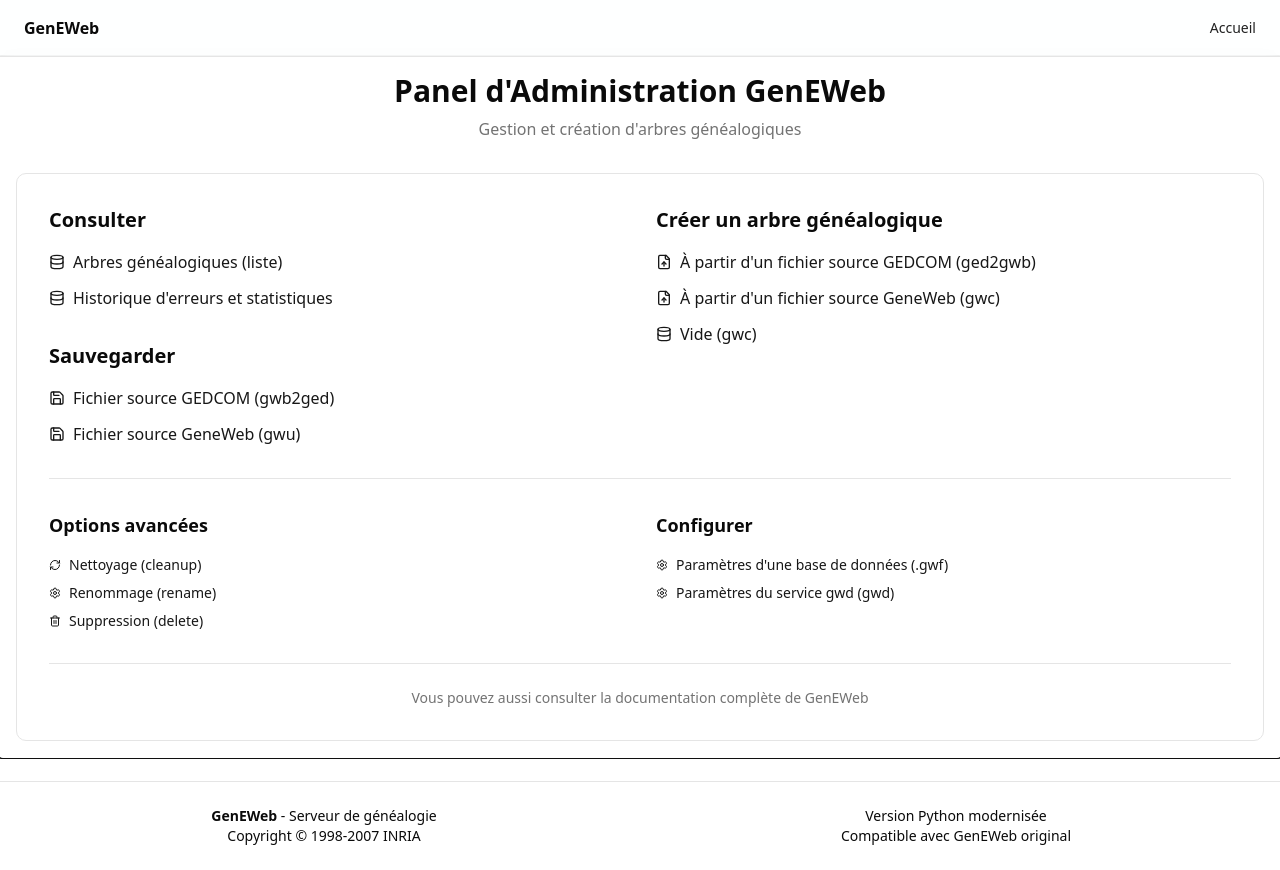
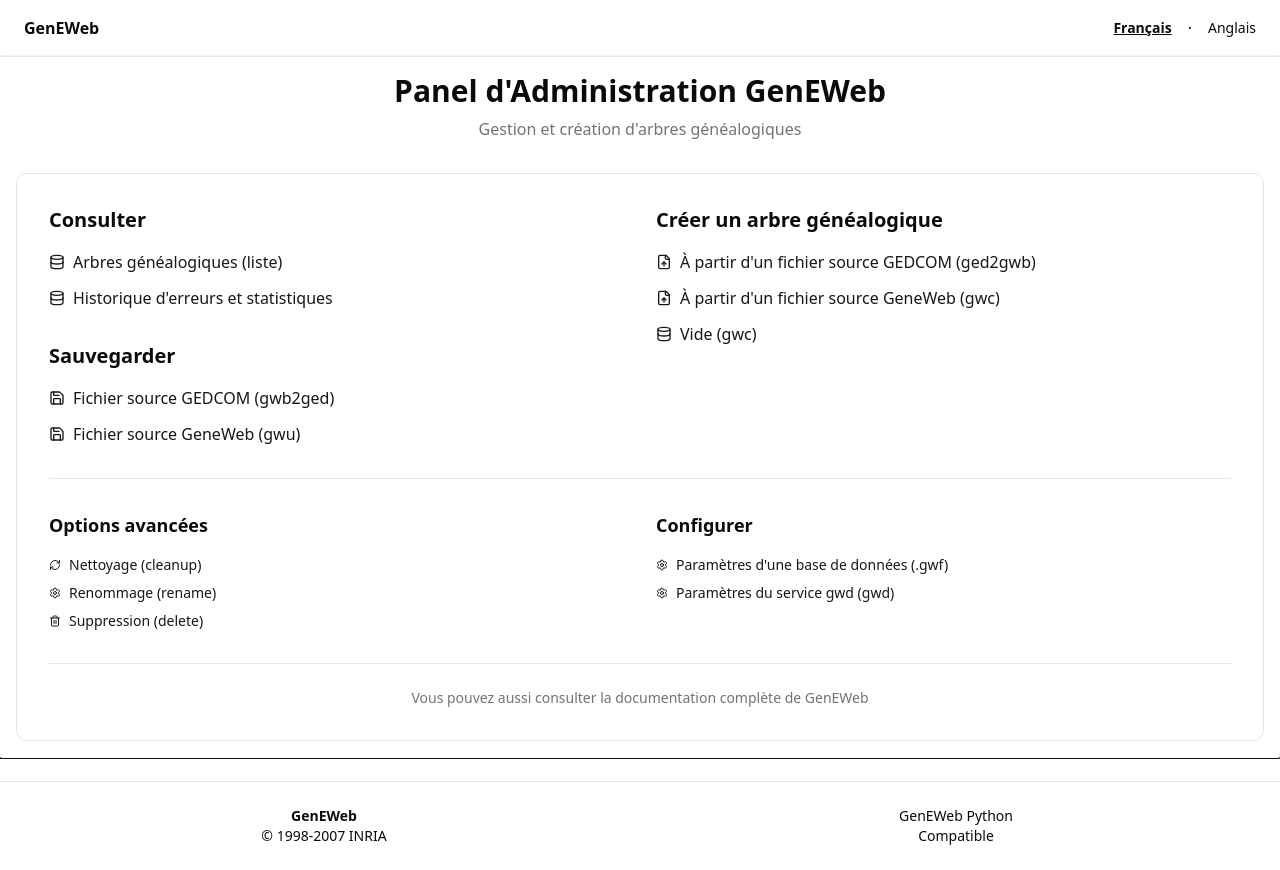
Before and after one commit to dangoquidev/geneweb-python, a React (Vite) app in the folder src/frontend/: page /admin in a window 1280 px wide. Built offline with nearby package versions, Linux system fonts and the light colour scheme; no server answers.

Commit message:
feat: translation app between english and french

```diff
--- a/src/frontend/index.html
+++ b/src/frontend/index.html
@@ -4,7 +4,7 @@
     <meta charset="UTF-8" />
     <link rel="icon" type="image/svg+xml" href="/vite.svg" />
     <meta name="viewport" content="width=device-width, initial-scale=1.0" />
-    <meta name="description" content="GenEWeb - Serveur de généalogie moderne et accessible" />
+    <meta name="description" content="GenEWeb" />
     <title>GenEWeb Server</title>
   </head>
   <body>
--- a/src/frontend/package.json
+++ b/src/frontend/package.json
@@ -17,9 +17,12 @@
     "@tailwindcss/cli": "^4.1.13",
     "class-variance-authority": "^0.7.1",
     "clsx": "^2.1.1",
+    "i18next": "^25.6.0",
+    "i18next-browser-languagedetector": "^8.2.0",
     "lucide-react": "^0.543.0",
     "react": "^19.1.1",
     "react-dom": "^19.1.1",
+    "react-i18next": "^16.0.1",
     "react-router-dom": "^6.30.1",
     "tailwind-merge": "^3.3.1",
     "tailwindcss-animate": "^1.0.7",
--- /dev/null
+++ b/src/frontend/src/components/shared/LanguageSwitcher.tsx
@@ -0,0 +1,31 @@
+import { useTranslation } from 'react-i18next'
+
+export default function LanguageSwitcher() {
+  const { i18n, t } = useTranslation('common')
+
+  const changeLanguage = (lng: 'en' | 'fr') => {
+    void i18n.changeLanguage(lng)
+  }
+
+  return (
+    <div className="flex items-center gap-2" aria-label={t('app.language')}>
+      <button
+        type="button"
+        onClick={() => changeLanguage('fr')}
+        className={`text-sm px-2 py-1 rounded-md focus:ring-2 focus:ring-ring focus:ring-offset-2 ${i18n.language.startsWith('fr') ? 'font-semibold underline' : ''}`}
+        aria-pressed={i18n.language.startsWith('fr')}
+      >
+        {t('app.french')}
+      </button>
+      <span aria-hidden>·</span>
+      <button
+        type="button"
+        onClick={() => changeLanguage('en')}
+        className={`text-sm px-2 py-1 rounded-md focus:ring-2 focus:ring-ring focus:ring-offset-2 ${i18n.language.startsWith('en') ? 'font-semibold underline' : ''}`}
+        aria-pressed={i18n.language.startsWith('en')}
+      >
+        {t('app.english')}
+      </button>
+    </div>
+  )
+}
--- /dev/null
+++ b/src/frontend/src/i18n.ts
@@ -0,0 +1,27 @@
+import i18next from 'i18next'
+import { initReactI18next } from 'react-i18next'
+import LanguageDetector from 'i18next-browser-languagedetector'
+
+import enCommon from './locales/en/common.json'
+import frCommon from './locales/fr/common.json'
+
+void i18next
+  .use(LanguageDetector)
+  .use(initReactI18next)
+  .init({
+    fallbackLng: 'fr',
+    supportedLngs: ['en', 'fr'],
+    resources: {
+      en: { common: enCommon },
+      fr: { common: frCommon },
+    },
+    ns: ['common'],
+    defaultNS: 'common',
+    interpolation: { escapeValue: false },
+    detection: {
+      order: ['localStorage', 'navigator', 'htmlTag', 'path', 'subdomain'],
+      caches: ['localStorage'],
+    },
+  })
+
+export default i18next
--- /dev/null
+++ b/src/frontend/src/locales/en/common.json
@@ -0,0 +1,29 @@
+{
+  "app": {
+    "title": "GenEWeb Server",
+    "loading": "Loading...",
+    "error": "Error",
+    "language": "Language",
+    "french": "French",
+    "english": "English"
+  },
+  "home": {
+    "welcome": "Welcome to GenEWeb",
+    "description": "Modern and accessible genealogy server"
+  },
+  "database": {
+    "loading": "Loading database...",
+    "search": "Search",
+    "statistics": "Statistics",
+    "no_results": "No results found",
+    "population_pyramid": "Population pyramid"
+  },
+  "admin": {
+    "admin": "Administration",
+    "create_import": "Create / Import",
+    "consult": "Consult",
+    "created_success": "Database \"{{name}}\" created successfully!",
+    "enter_name": "Please enter a database name",
+    "creation_error": "Creation error"
+  }
+}
--- /dev/null
+++ b/src/frontend/src/locales/fr/common.json
@@ -0,0 +1,29 @@
+{
+  "app": {
+    "title": "GenEWeb Server",
+    "loading": "Chargement...",
+    "error": "Erreur",
+    "language": "Langue",
+    "french": "Français",
+    "english": "Anglais"
+  },
+  "home": {
+    "welcome": "Bienvenue sur GenEWeb",
+    "description": "Serveur de généalogie moderne et accessible"
+  },
+  "database": {
+    "loading": "Chargement de la base de données...",
+    "search": "Recherche",
+    "statistics": "Statistiques",
+    "no_results": "Aucun résultat",
+    "population_pyramid": "Pyramide des âges"
+  },
+  "admin": {
+    "admin": "Administration",
+    "create_import": "Créer / Importer",
+    "consult": "Consulter",
+    "created_success": "Base \"{{name}}\" créée avec succès !",
+    "enter_name": "Veuillez saisir un nom pour la base",
+    "creation_error": "Erreur de création"
+  }
+}
--- a/src/frontend/src/main.tsx
+++ b/src/frontend/src/main.tsx
@@ -2,6 +2,8 @@ import { StrictMode } from 'react'
 import { createRoot } from 'react-dom/client'
 import { createBrowserRouter, RouterProvider } from 'react-router-dom'
 import './index.css'
+import './i18n'
+import i18next from 'i18next'
 import HomePage from './pages/HomePage'
 import DatabasePage from './pages/DatabasePage'
 import AdminHomePage from './pages/AdminHomePage'
@@ -26,3 +28,9 @@ createRoot(document.getElementById('root')!).render(
     </LiveRegionProvider>
   </StrictMode>,
 )
+
+// Keep <html lang> in sync with current language
+document.documentElement.lang = i18next.language || 'fr'
+i18next.on('languageChanged', (lng) => {
+  document.documentElement.lang = lng
+})
--- a/src/frontend/src/pages/BaseLayout.tsx
+++ b/src/frontend/src/pages/BaseLayout.tsx
@@ -1,6 +1,8 @@
 import type { PropsWithChildren, ReactNode } from "react";
 import { useEffect } from "react";
 import { useLiveRegion } from "@/components/shared/LiveRegion";
+import { useTranslation } from 'react-i18next'
+import LanguageSwitcher from '@/components/shared/LanguageSwitcher'
 
 type BaseLayoutProps = PropsWithChildren<{
   title?: string
@@ -23,6 +25,7 @@ export default function BaseLayout({
   children,
 }: BaseLayoutProps) {
   const { announce } = useLiveRegion();
+  const { t } = useTranslation('common')
   // Gestion du focus sur changement de route
   useEffect(() => {
     // Mettre le focus sur le contenu principal lors du changement de page
@@ -53,7 +56,7 @@ export default function BaseLayout({
         href={skipLinkTarget}
         className="sr-only focus:not-sr-only focus:absolute focus:top-4 focus:left-4 bg-primary text-primary-foreground px-4 py-2 rounded-md z-50 focus:ring-2 focus:ring-ring focus:ring-offset-2"
       >
-        Aller au contenu principal
+        {t('app.title')}
       </a>
 
       {showNavbar && (
@@ -66,19 +69,12 @@ export default function BaseLayout({
               <a
                 className="font-semibold focus:ring-2 focus:ring-ring focus:ring-offset-2 rounded-md px-2 py-1"
                 href="/"
-                aria-label="GenEWeb - Retour à l'accueil"
+                aria-label="GenEWeb"
               >
                 GenEWeb
               </a>
               <div className="flex items-center gap-4" role="navigation" aria-label="Menu utilisateur">
-                {navbarItems ?? (
-                  <a
-                    className="text-sm opacity-90 hover:opacity-100 focus:ring-2 focus:ring-ring focus:ring-offset-2 rounded-md px-2 py-1"
-                    href="/"
-                  >
-                    Accueil
-                  </a>
-                )}
+                <LanguageSwitcher />
               </div>
             </div>
           </nav>
@@ -101,14 +97,14 @@ export default function BaseLayout({
         <div className="container mx-auto px-4 py-6 text-center text-sm">
           <div className="grid grid-cols-1 md:grid-cols-2 gap-4">
             <div>
-              <strong>GenEWeb</strong> - Serveur de généalogie
+              <strong>GenEWeb</strong>
               <br />
-              Copyright © 1998-2007 INRIA
+              © 1998-2007 INRIA
             </div>
             <div>
-              Version Python modernisée
+              GenEWeb Python
               <br />
-              Compatible avec GenEWeb original
+              Compatible
             </div>
           </div>
         </div>
--- a/src/frontend/src/pages/DatabasePage.tsx
+++ b/src/frontend/src/pages/DatabasePage.tsx
@@ -4,6 +4,7 @@ import { Button } from "@/components/ui/button";
 import { useParams } from "react-router-dom";
 import { useEffect } from "react";
 import { useLiveRegion } from "@/components/shared/LiveRegion";
+import { useTranslation } from 'react-i18next'
 
 // Import custom hooks
 import { useDatabaseInfo, useSearch, useStatistics, useViewManager } from '../hooks';
@@ -21,6 +22,7 @@ import {
 export default function DatabasePage() {
   const { baseName } = useParams<{ baseName: string }>();
   const { announce } = useLiveRegion();
+  const { t } = useTranslation('common')
 
   // Custom hooks
   const { dbInfo, loading, error } = useDatabaseInfo(baseName);
@@ -61,11 +63,11 @@ export default function DatabasePage() {
 
   if (loading) {
     return (
-      <BaseLayout title="GenEWeb - Chargement...">
+      <BaseLayout title={`GenEWeb - ${t('database.loading')}`}>
         <div className="flex justify-center items-center min-h-[400px]" role="status" aria-live="polite">
           <div className="text-center">
             <div className="text-4xl mb-4">⏳</div>
-            <h2 className="text-xl">Chargement de la base de données...</h2>
+            <h2 className="text-xl">{t('database.loading')}</h2>
           </div>
         </div>
       </BaseLayout>
@@ -74,14 +76,14 @@ export default function DatabasePage() {
 
   if (currentError || !dbInfo) {
     return (
-      <BaseLayout title="GenEWeb - Erreur">
+      <BaseLayout title={`GenEWeb - ${t('app.error')}`}>
         <div className="flex justify-center items-center min-h-[400px]" role="alert">
           <div className="text-center">
             <div className="text-4xl mb-4">❌</div>
-            <h2 className="text-xl mb-2">Erreur de chargement</h2>
-            <p className="text-muted-foreground mb-4">{currentError || 'Base de données introuvable'}</p>
+            <h2 className="text-xl mb-2">{t('app.error')}</h2>
+            <p className="text-muted-foreground mb-4">{currentError || ''}</p>
             <Button asChild>
-              <Link to="/">Retour à l'accueil</Link>
+              <Link to="/">{t('home.welcome')}</Link>
             </Button>
           </div>
         </div>
@@ -107,7 +109,7 @@ export default function DatabasePage() {
       navbarItems={
         <div className="flex items-center gap-4">
           <span className="text-sm opacity-90">{baseName}</span>
-          <Link className="text-sm opacity-90 hover:opacity-100" to="/">Accueil</Link>
+          <Link className="text-sm opacity-90 hover:opacity-100" to="/">{t('home.welcome')}</Link>
         </div>
       }
     >
@@ -163,7 +165,7 @@ export default function DatabasePage() {
 
 function PageAnnouncer({ baseName, onAnnounce }: { baseName: string; onAnnounce: (m: string) => void }) {
   useEffect(() => {
-    onAnnounce(`Base ${baseName} ouverte`);
+    onAnnounce(`Base ${baseName}`);
   }, [baseName, onAnnounce]);
   return null;
 }
```
Also changed, not shown: src/frontend/src/pages/AdminCreateImportPage.tsx (+5 -4 lines), src/frontend/src/pages/HomePage.tsx (+25 -23 lines), 1 other file (tests, documents, lock files or other folders).
